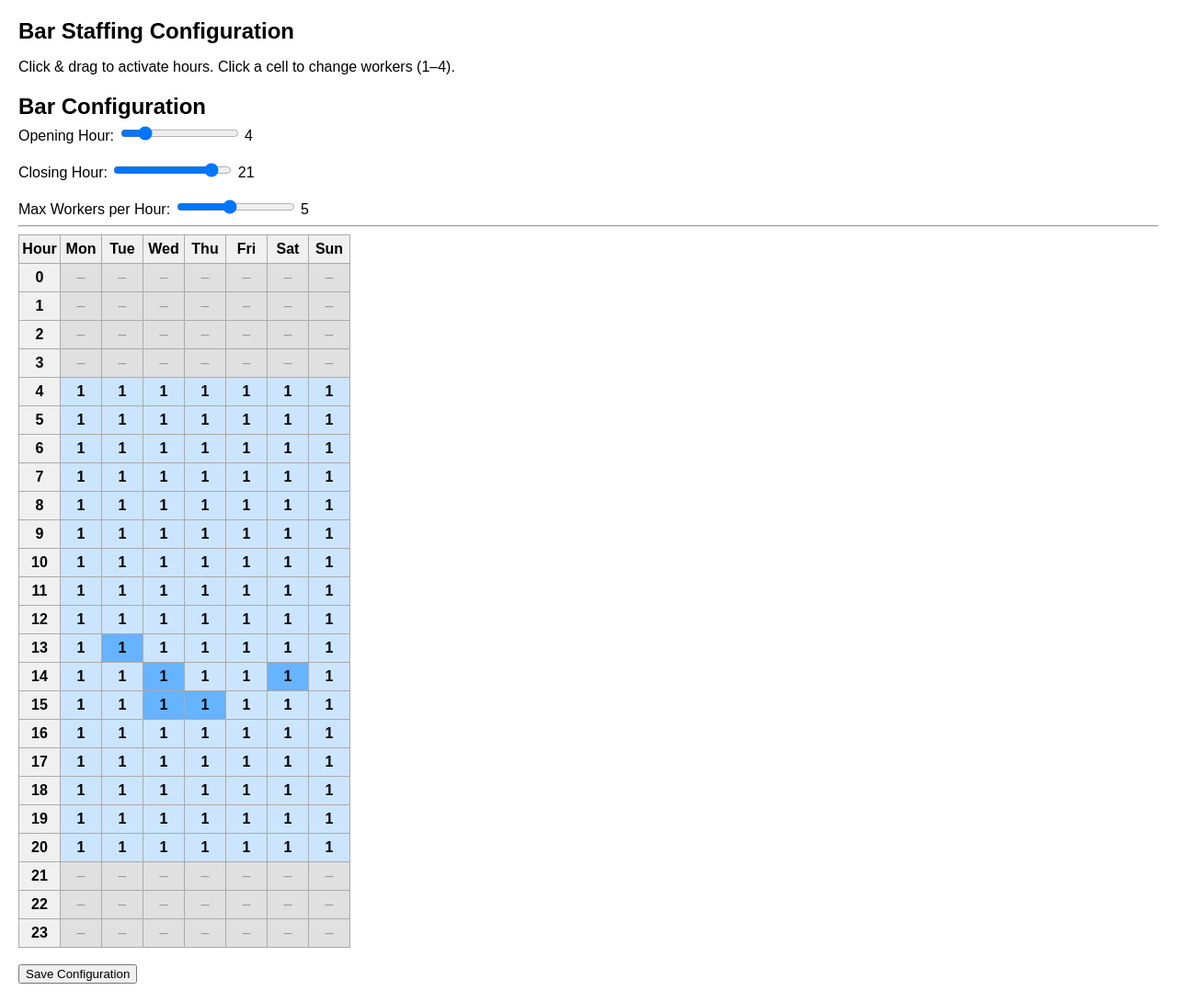
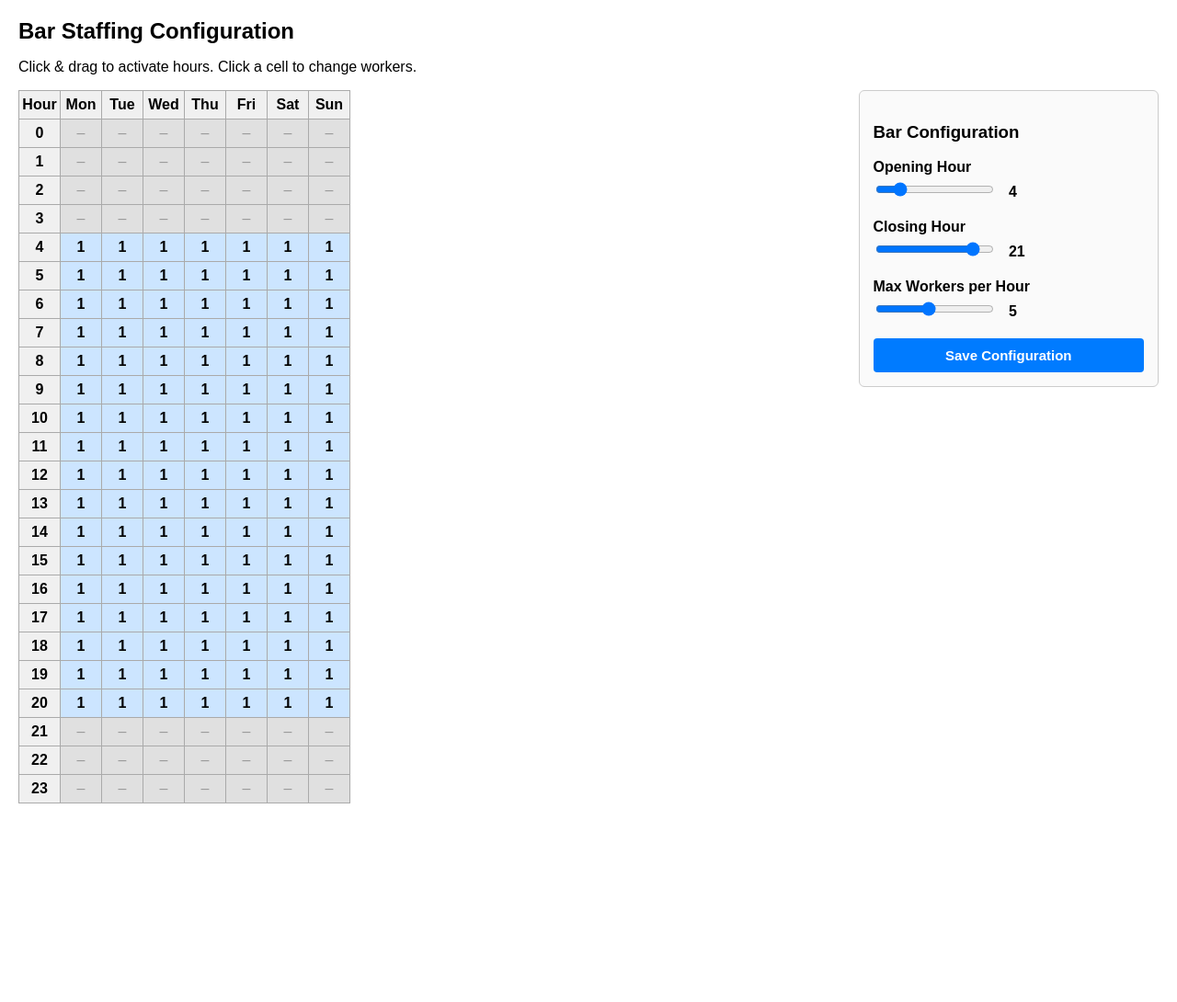
Before and after one commit to Rezacs/Tiffany, a Django app: page /config/staffing/ in a window 1280 px wide. Shown: the whole page at 92% size. After the commit the page ends 874 px from the top, so only its background shows below. Run offline with Django 5.2, Linux system fonts and the light colour scheme; data comes from the database, SQL or seed files in the repository; both versions use the stored data as it was after the commit.

Commit message:
managing html

```diff
--- a/templates/config/staffing.html
+++ b/templates/config/staffing.html
@@ -50,9 +50,14 @@
     }
 
     td.open-hour {
-        background: #cce5ff;
+        background: #cce5ff;   /* 1 worker */
         cursor: pointer;
         font-weight: bold;
+    }
+
+    td.multi-worker {
+        background: #66b3ff;   /* >1 workers */
+        color: #000;
     }
 
     td.active {
@@ -105,35 +110,12 @@
 <body>
 
 <h2>Bar Staffing Configuration</h2>
-<p>Click & drag to activate hours. Click a cell to change workers (1–4).</p>
+<p>Click & drag to activate hours. Click a cell to change workers.</p>
 
-<h2>Bar Configuration</h2>
+<div class="page-layout">
 
-<label>
-    Opening Hour:
-    <input type="range" id="openingHour" min="0" max="23" value="{{ opening_hour }}">
-    <span id="openingValue">{{ opening_hour }}</span>
-</label>
-
-<br><br>
-
-<label>
-    Closing Hour:
-    <input type="range" id="closingHour" min="1" max="24" value="{{ closing_hour }}">
-    <span id="closingValue">{{ closing_hour }}</span>
-</label>
-
-<br><br>
-
-<label>
-    Max Workers per Hour:
-    <input type="range" id="maxWorkers" min="1" max="10" value="{{ max_workers }}">
-    <span id="maxWorkersValue">{{ max_workers }}</span>
-</label>
-
-<hr>
-
-
+    <!-- LEFT SIDE: TABLE -->
+    <div class="grid-container">
         <table id="grid">
             <tr>
                 <th>Hour</th>
@@ -151,7 +133,7 @@
                         {% if hour < opening_hour or hour >= closing_hour %}
                             <td class="closed-hour">–</td>
                         {% else %}
-                    <td class="open-hour {% if workers %}active{% endif %}"
+                            <td class="open-hour {% if workers|default:1 > 1 %}multi-worker{% endif %}"
                                 data-day="{{ day }}"
                                 data-hour="{{ hour }}"
                                 data-workers="{{ workers|default:1 }}">
@@ -163,61 +145,98 @@
             </tr>
             {% endfor %}
         </table>
+    </div>
+
+    <!-- RIGHT SIDE: CONTROLS -->
+    <div class="controls-container">
+
+        <h3>Bar Configuration</h3>
+
+        <div class="control-group">
+            <label>Opening Hour</label>
+            <input type="range" id="openingHour" min="0" max="23" value="{{ opening_hour }}">
+            <span id="openingHourValue">{{ opening_hour }}</span>
+        </div>
+
+        <div class="control-group">
+            <label>Closing Hour</label>
+            <input type="range" id="closingHour" min="1" max="24" value="{{ closing_hour }}">
+            <span id="closingHourValue">{{ closing_hour }}</span>
+        </div>
+
+        <div class="control-group">
+            <label>Max Workers per Hour</label>
+            <input type="range" id="maxWorkers" min="1" max="10" value="{{ max_workers }}">
+            <span id="maxWorkersValue">{{ max_workers }}</span>
+        </div>
+
+        <button class="save-btn" onclick="saveConfig()">Save Configuration</button>
+    </div>
+
+</div>
 
 
-
-<br>
-<button onclick="saveConfig()">Save Configuration</button>
-
 <script>
-let isDragging = false;
+/* -------------------------------
+   GLOBAL STATE
+-------------------------------- */
 let maxWorkers = parseInt(document.getElementById("maxWorkers").value);
 
-// Slider live values
+/* -------------------------------
+   SLIDER VALUE DISPLAY
+-------------------------------- */
+function updateSliderValue(id) {
+    document.getElementById(id + "Value").textContent =
+        document.getElementById(id).value;
+}
+
 ["openingHour", "closingHour", "maxWorkers"].forEach(id => {
     const input = document.getElementById(id);
-    const span = document.getElementById(id + "Value");
+
+    updateSliderValue(id);
 
     input.addEventListener("input", () => {
-        span.textContent = input.value;
+        updateSliderValue(id);
+
         if (id === "maxWorkers") {
             maxWorkers = parseInt(input.value);
         }
     });
 });
 
+/* -------------------------------
+   GRID CELL CLICK LOGIC
+   - Clicking cycles worker count
+   - Color reflects worker count
+-------------------------------- */
 document.querySelectorAll(".open-hour").forEach(cell => {
-
-    cell.addEventListener("mousedown", () => {
-        isDragging = true;
-        cell.classList.add("active");
-    });
-
-    cell.addEventListener("mouseover", () => {
-        if (isDragging) cell.classList.add("active");
-    });
-
-    cell.addEventListener("mouseup", () => {
-        isDragging = false;
-    });
 
     cell.addEventListener("click", () => {
         let workers = parseInt(cell.dataset.workers || 1);
+
+        // Cycle workers: 1 → maxWorkers → 1
         workers = workers % maxWorkers + 1;
+
         cell.dataset.workers = workers;
         cell.textContent = workers;
-        cell.classList.add("active");
-    });
+
+        // Color logic
+        if (workers > 1) {
+            cell.classList.add("multi-worker");
+        } else {
+            cell.classList.remove("multi-worker");
+        }
     });
 
-document.body.addEventListener("mouseup", () => {
-    isDragging = false;
 });
 
+/* -------------------------------
+   SAVE CONFIGURATION
+-------------------------------- */
 function saveConfig() {
     let cells = [];
 
-    document.querySelectorAll("td.active").forEach(cell => {
+    document.querySelectorAll(".open-hour").forEach(cell => {
         cells.push({
             day: parseInt(cell.dataset.day),
             hour: parseInt(cell.dataset.hour),
@@ -237,11 +256,20 @@ function saveConfig() {
             max_workers: parseInt(document.getElementById("maxWorkers").value),
             cells: cells
         })
-    }).then(() => alert("Configuration saved"));
+    })
+    .then(response => {
+        if (!response.ok) throw new Error("Save failed");
+        alert("Configuration saved successfully");
+    })
+    .catch(err => {
+        alert("Error saving configuration");
+        console.error(err);
+    });
 }
 </script>
 
 
 
+
 </body>
 </html>
```
Also changed, not shown: db.sqlite3. Lines whose indentation alone changed are shown as unchanged.
